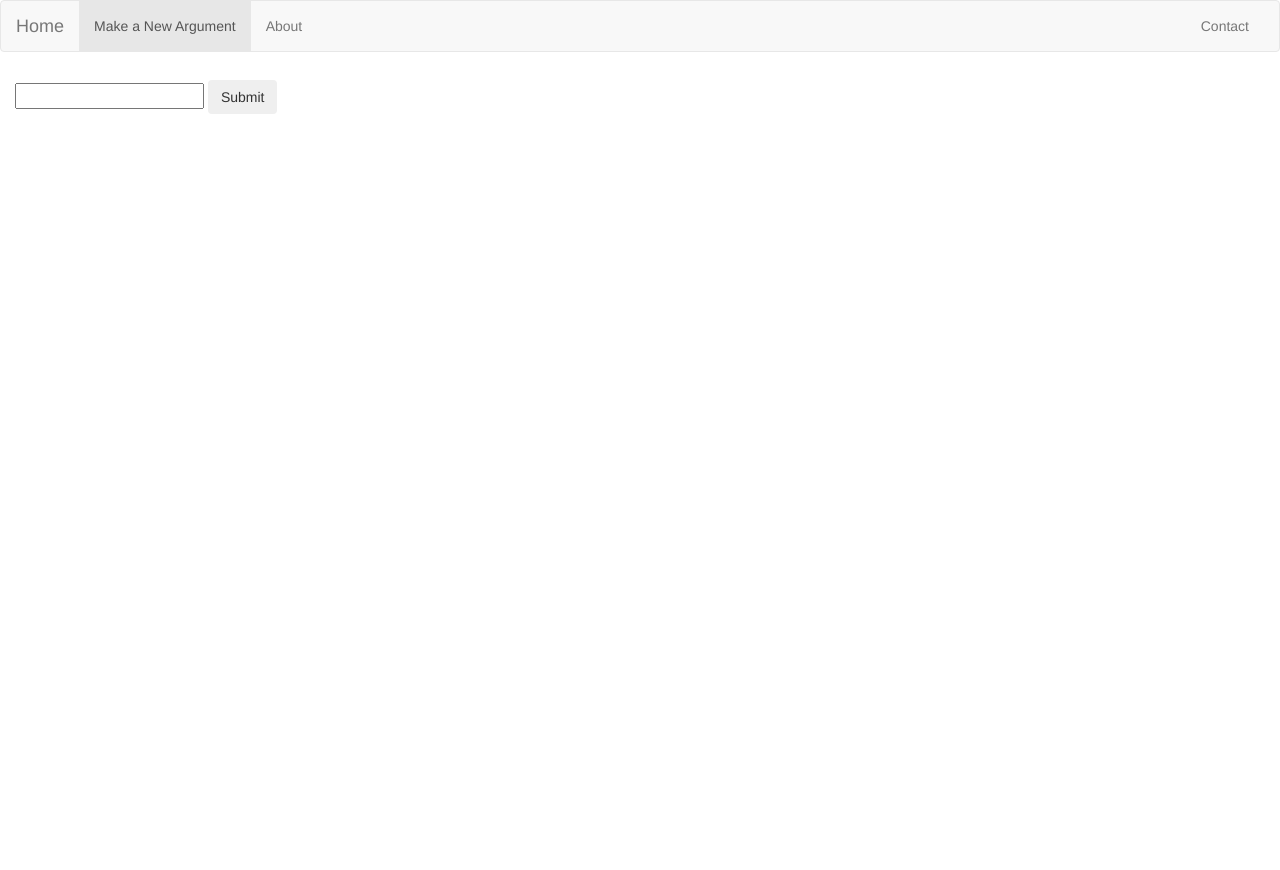
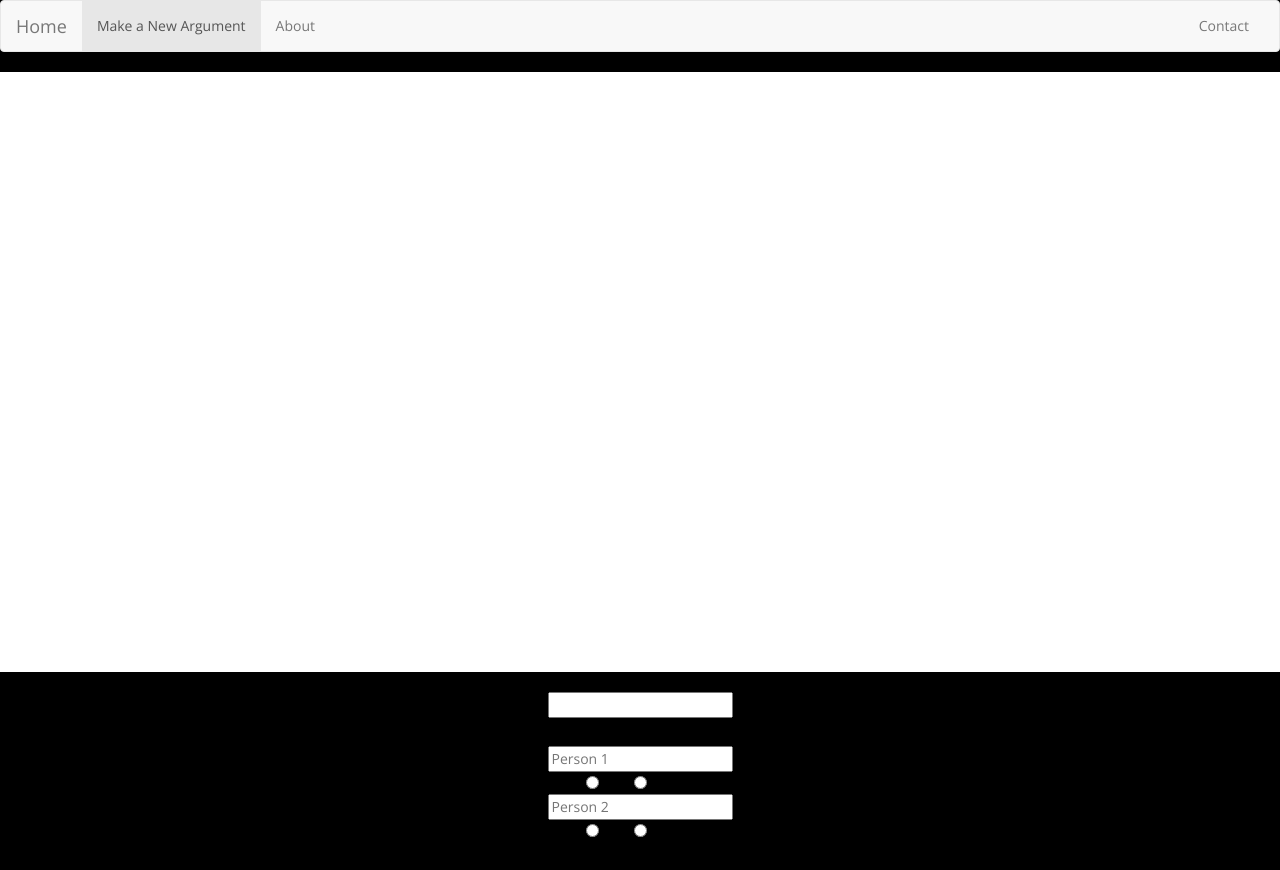
Before and after one commit to joshperline/squabble-app, a Python web app: template templates/argument.html in a window 1280 px wide. Before the commit the page ends 114 px from the top, so only its background shows below. Run offline with Jinja, Linux system fonts and the light colour scheme; the template is opened without the code that fills it, so the values that code supplies are empty; some libraries are stand-ins or nearby versions.

Commit message:
First linking of newArg

```diff
--- a/assets/css/style.css
+++ b/assets/css/style.css
@@ -4,6 +4,8 @@
 
 body {
     font-family: "Open Sans", Helvetica, sans-serif;
+    color: black;
+    background-color: black;
 }
 
 h1 {
@@ -14,7 +16,7 @@ h1 {
     height: 600px;
     display: table;
     width: 100%;
-    background-color: #0C3;
+    background-color: #111;
     text-align: center;
 }
 
@@ -37,3 +39,25 @@ h1 {
     width: 100%;
     padding: 2em 0;
 }
+
+.new-argument-landing {
+    height: 600px;
+    display: table;
+    width: 100%;
+    background-color: #fff;
+    text-align: center;
+}
+
+.new-argument-landing:before {
+  content: '';
+  display: inline-block;
+  height: 100%;
+  vertical-align: middle;
+}
+
+.new-argument-message {
+    display: inline-block;
+    vertical-align: middle;
+    width: 100%;
+    padding: 2em 0;
+}
--- a/templates/argument.html
+++ b/templates/argument.html
@@ -5,10 +5,13 @@
     <meta charset="utf-8">
     <meta http-equiv="X-UA-Compatible" content="IE=edge">
     <meta name="viewport" content="width=device-width, initial-scale=1">
-    <title>Bootstrap 101 Template</title>
+    <title>Squabble</title>
+
+    <link href='http://fonts.googleapis.com/css?family=Open+Sans' rel='stylesheet' type='text/css'>
 
     <!-- Bootstrap -->
-    <link href="../bootstrap/css/bootstrap.min.css" rel="stylesheet">
+    <link href="../assets/css/bootstrap.min.css" rel="stylesheet">
+    <link href="../assets/css/style.css" rel="stylesheet">
 
     <!-- HTML5 Shim and Respond.js IE8 support of HTML5 elements and media queries -->
     <!-- WARNING: Respond.js doesn't work if you view the page via file:// -->
@@ -49,15 +52,33 @@
 </nav>
 
 <body>
-    <form class="navbar-form pull-left" style="text-align:center;">
-        <input type="text" class="span2">
-        <button type="submit" class="btn">Submit</button>
-    </form>
+    <div class="new-argument-landing">
+        <form>
+            Title:
+            <br>
+            <input type="text" name="title">
+            <br>
+        </form>
+        <div class="new-argument-message">
+            <form>
+                <input type="text" name="person1" placeholder="Person 1">
+                <br>
+                <input type="radio" name="sex" value="male">Male
+                <input type="radio" name="sex" value="female">Female
+                <br>
+                <input type="text" name="person2" placeholder="Person 2">
+                <br>
+                <input type="radio" name="sex" value="male">Male
+                <input type="radio" name="sex" value="female">Female
+                <br>
+            </form>
+        </div>
+    </div>
 
     <!-- jQuery (necessary for Bootstrap's JavaScript plugins) -->
     <script src="https://ajax.googleapis.com/ajax/libs/jquery/1.11.0/jquery.min.js"></script>
     <!-- Include all compiled plugins (below), or include individual files as needed -->
-    <script src="../bootstrap/js/bootstrap.min.js"></script>
+    <script src="../assets/js/bootstrap.min.js"></script>
 </body>
 
 </html>
```
Also changed, not shown: templates/index.html (+13 -5 lines).
